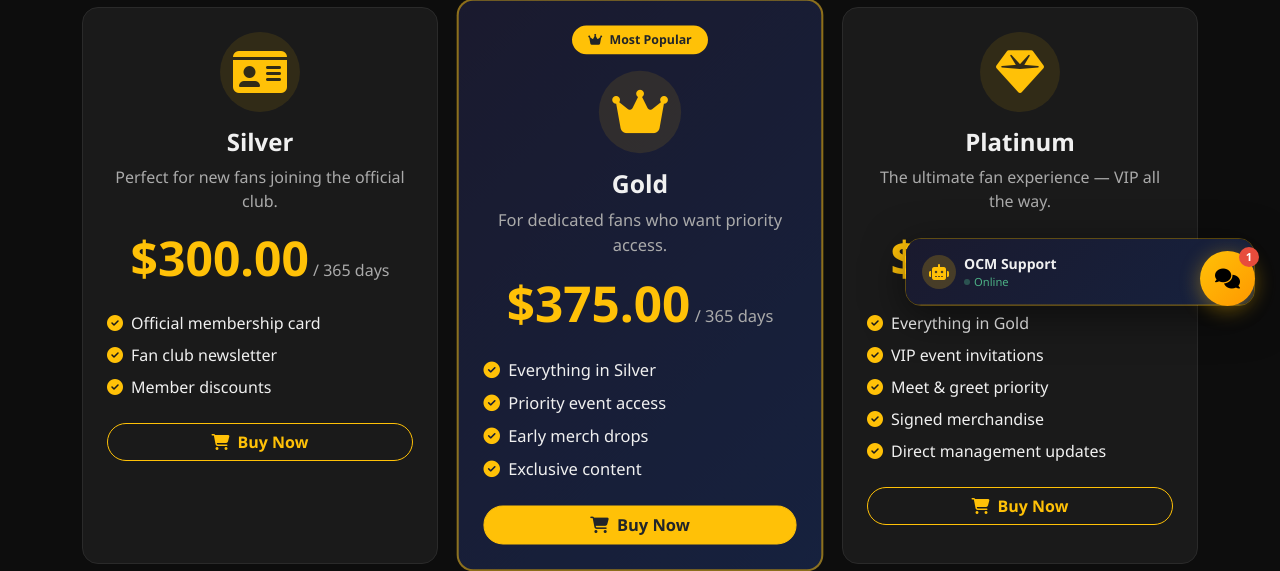
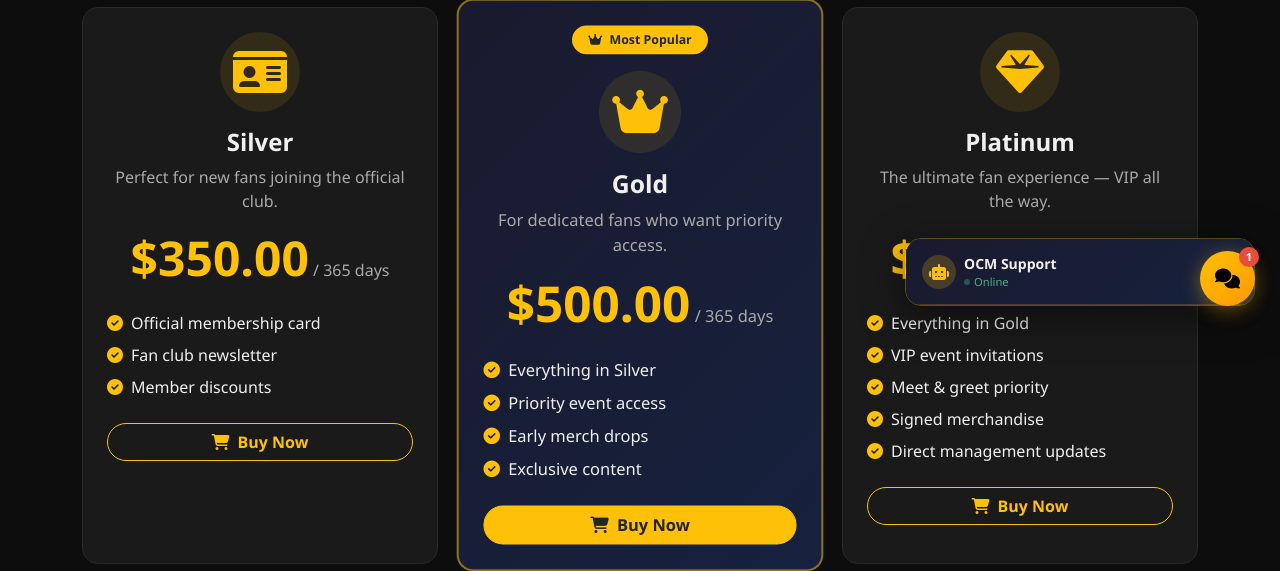
Before and after one commit to Dennis433/Celebrity-Management, a Flask app: page /membership/ in a window 1280 px wide. Shown: the part 469-1040 px from the top of the page. Run offline with Flask 3, Linux system fonts and the light colour scheme.

Commit message:
Official Celebrity Management - Full Production Build

```diff
--- a/app/templates/membership.html
+++ b/app/templates/membership.html
@@ -82,7 +82,7 @@
                 <h4 class="fw-bold mb-2">Silver</h4>
                 <p class="text-muted mb-3">Perfect for new fans joining the official club.</p>
                 <div class="price-tag mb-4">
-                    <span class="display-5 fw-bold text-warning">$300.00</span>
+                    <span class="display-5 fw-bold text-warning">$350.00</span>
                     <span class="text-muted">/ 365 days</span>
                 </div>
                 <ul class="list-unstyled text-start mb-4">
@@ -109,7 +109,7 @@
                 <h4 class="fw-bold mb-2">Gold</h4>
                 <p class="text-muted mb-3">For dedicated fans who want priority access.</p>
                 <div class="price-tag mb-4">
-                    <span class="display-5 fw-bold text-warning">$375.00</span>
+                    <span class="display-5 fw-bold text-warning">$500.00</span>
                     <span class="text-muted">/ 365 days</span>
                 </div>
                 <ul class="list-unstyled text-start mb-4">
@@ -134,7 +134,7 @@
                 <h4 class="fw-bold mb-2">Platinum</h4>
                 <p class="text-muted mb-3">The ultimate fan experience — VIP all the way.</p>
                 <div class="price-tag mb-4">
-                    <span class="display-5 fw-bold text-warning">$500.00</span>
+                    <span class="display-5 fw-bold text-warning">$800.00</span>
                     <span class="text-muted">/ 365 days</span>
                 </div>
                 <ul class="list-unstyled text-start mb-4">
```
